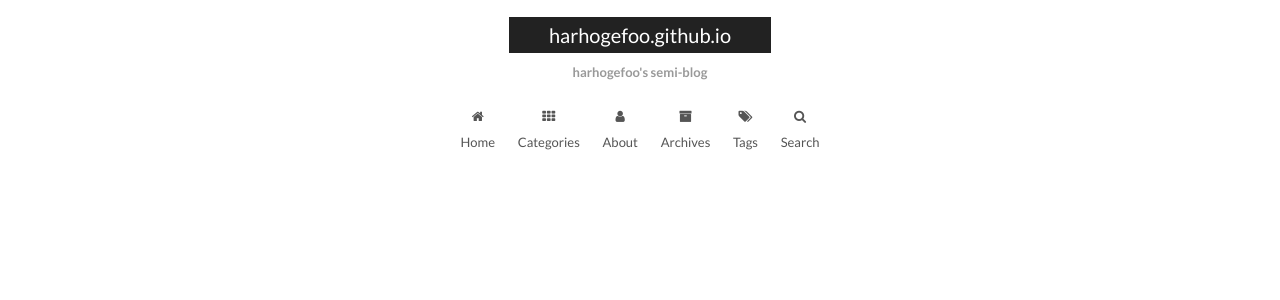
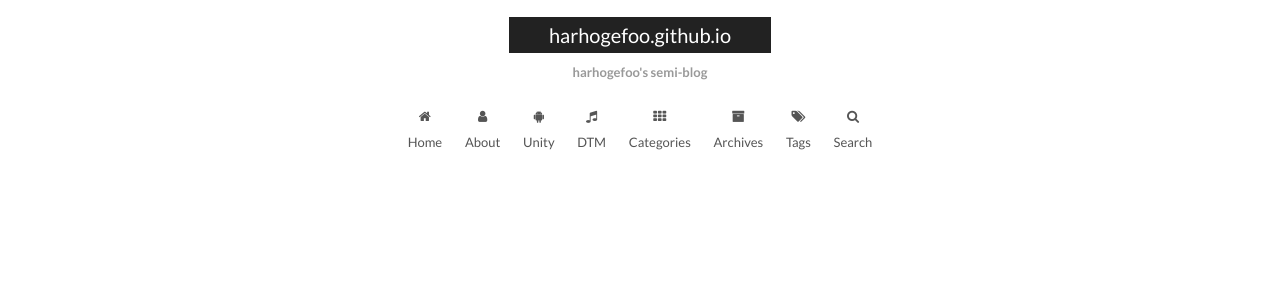
Before and after one commit to harhogefoo/harhogefoo.github.io, a Jekyll site: the page built from index.html, in a window 1280 px wide. Shown: the part 186-486 px from the top of the page. Built offline with Jekyll 4.4.1, drawn with Linux system fonts in a browser that asks for light colours; the list of posts is cut into pages by our own code; some of the changed text lies outside the part shown.

Commit message:
feat(config): update config

```diff
--- a/_config.yml
+++ b/_config.yml
@@ -94,7 +94,7 @@ rss:
 authoricon: heart
 
 # Footer `powered-by` and `theme-info` copyright
-copyright: true
+copyright: false
 
 # ---------------------------------------------------------------
 # SEO Settings
@@ -119,13 +119,14 @@ index_with_subtitle: false
 # When running the site in a subdirectory (e.g. domain.tld/blog), remove the leading slash (/archives -> archives)
 menu:
   home: /
+  about: /about/
+  unity: /unity_assets/android_cam_all/
+  dtm: /dtm/
   categories: /categories/
-  about: /about/
   archives: /archives/
   tags: /tags/
   # sitemap: /sitemap.xml
   # commonweal: /404.html
-
 
 # Enable/Disable menu icons.
 # Icon Mapping:
@@ -137,15 +138,14 @@ menu_icons:
   #KeyMapsToMenuItemKey: NameOfTheIconFromFontAwesome
   home: home
   about: user
+  unity: android
+  dtm: music
   categories: th
   schedule: calendar
   tags: tags
   archives: archive
   sitemap: sitemap
   commonweal: heartbeat
-
-
-
 
 # ---------------------------------------------------------------
 # Scheme Settings
--- a/_data/languages/ja.yml
+++ b/_data/languages/ja.yml
@@ -12,6 +12,8 @@ menu:
   tags: Tags
   about: About
   search: Search
+  unity: Unity
+  dtm: DTM
 
 sidebar:
   overview: overview
```
